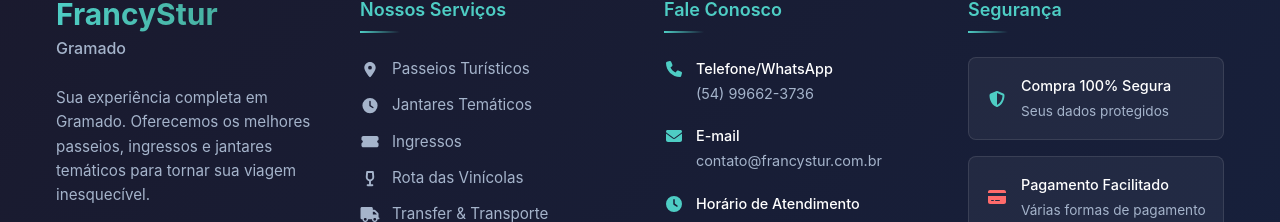
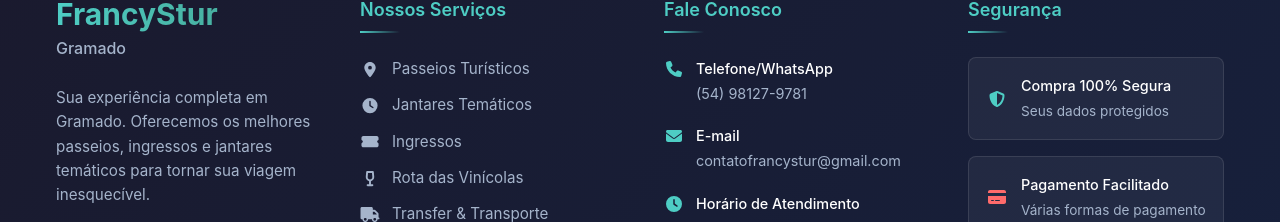
Before and after one commit to contatofrancystur-beep/francys-tur, a React (Create React App) app: page /busca in a window 1280 px wide. Shown: the part 8837-9059 px from the top of the page. Built offline with nearby package versions, Linux system fonts and the light colour scheme.

Commit message:
Update Footer.js

```diff
--- a/src/components/Footer.js
+++ b/src/components/Footer.js
@@ -71,7 +71,7 @@ const Footer = () => {
                 <FontAwesomeIcon icon={faWhatsapp} />
               </a>
               <a
-                href="mailto:contato@francystur.com.br"
+                                href="mailto:contatofrancystur@gmail.com"
                 className="social-icon email"
               >
                 <FontAwesomeIcon icon={faEnvelope} />
@@ -130,14 +130,14 @@ const Footer = () => {
                 <FontAwesomeIcon icon={faPhone} className="contact-icon" />
                 <div>
                   <p className="contact-label">Telefone/WhatsApp</p>
-                  <p className="contact-info">(54) 99662-3736</p>
+                            <p className="contact-info">(54) 98127-9781</p>
                 </div>
               </li>
               <li className="contact-item">
                 <FontAwesomeIcon icon={faEnvelope} className="contact-icon" />
                 <div>
                   <p className="contact-label">E-mail</p>
-                  <p className="contact-info">contato@francystur.com.br</p>
+                            <p className="contact-info">contatofrancystur@gmail.com</p>
                 </div>
               </li>
               <li className="contact-item">
```
